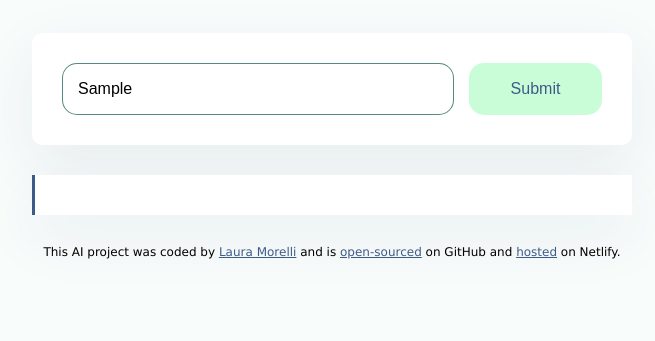
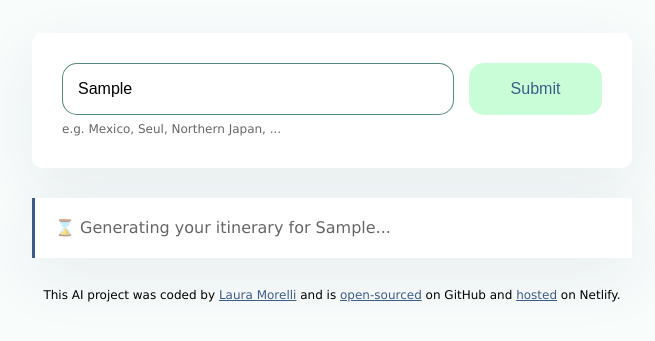
Before and after one commit to laumo15/travel-itinerary-ai-generator, a plain HTML site: page index.html in a window 1280 px wide. Both pictures are taken after typing "Sample" into the empty fields and a click on the input 843 px from the left and 266 px from the top of the page. Shown: the part 177-518 px from the top of the page, without its empty margins (308-963 px from the left). Drawn offline with nearby package versions, Linux system fonts and the light colour scheme; no server answers.

Commit message:
UX improved

```diff
--- a/index.html
+++ b/index.html
@@ -14,11 +14,14 @@
             <h1>AI Travel Itinerary Generator</h1>
         </header>
         <main>
+            <div class="form-container">
             <form id="itinerary-form">
-                <input type="text" placeholder="Enter your destination" autofocus required autocomplete="off" class="instructions" id="user-destination"/>
+                <input type="text" placeholder="Where would you like to go?" autofocus required autocomplete="off" class="instructions" id="user-destination"/>
                 <input type="submit" class="submit-button"/>
             </form>
-            <div class="itinerary" id="itinerary"></div>
+            <div class="hint">e.g. Mexico, Seul, Northern Japan, ...</div>
+            </div>
+            <div class="itinerary hidden" id="itinerary"></div>
         </main>
         <footer>This AI project was coded by <a href="https://github.com/laumo15" target="_blank">Laura Morelli</a> and is <a href="https://github.com/laumo15/travel-itinerary-ai-generator" target="_blank">open-sourced</a> on GitHub and <a href="https://travel-itinerary-ai-generator.netlify.app/" target="_blank">hosted</a> on Netlify.</footer>
     </div>
--- a/src/index.js
+++ b/src/index.js
@@ -1,5 +1,6 @@
 function displayItinerary(response) {
     console.log("generated");
+    console.log(response.data.answer)
 
     new Typewriter("#itinerary", {
     strings: response.data.answer,
@@ -16,8 +17,13 @@ function generateItinerary(event) {
 
     let apiKey = "t7ae374d4862800ofd885f7fba24b093";
     let prompt = `Generate a 5-day travel itinerary with ${destinationInput.value} as destination. Please do not include anything in your answer except the itinerary itself`
-    let context = "You are a travel expert and love to write travel itineraries. Your mission is to generate 5-day itineraries in basic HTML";
+    let context =
+      "You are a travel expert and love to write travel itineraries. Your mission is to generate 5-day itineraries in basic HTML, but please avoid using quotes and the word html at the beginning or other markdown"
     let apiUrl = `https://api.shecodes.io/ai/v1/generate?prompt=${prompt}&context=${context}&key=${apiKey}`
+
+    let itineraryElement = document.querySelector("#itinerary")
+    itineraryElement.classList.remove("hidden")
+    itineraryElement.innerHTML = `<div class="blink">⌛ Generating your itinerary for ${destinationInput.value}...</div>`
 
     console.log("Generating itinerary");
     console.log(`Prompt: ${prompt}`)
--- a/src/styles.css
+++ b/src/styles.css
@@ -21,12 +21,22 @@ h1 {
 }
 
 form {
+    display: flex;
+}
+
+.form-container {
     padding: 30px;
     background-color: white;
     border-radius: 10px;
-    display: flex;
     box-shadow: 0px 20px 60px rgba(50, 65, 100, 0.08);
     margin-bottom: 30px;
+}
+
+.hint {
+    line-height: 1.5;
+    margin-top: 5px;
+    font-size: 12px;
+    opacity: 0.6;
 }
 
 .instructions {
@@ -58,6 +68,10 @@ form {
     box-shadow: 0px 20px 60px rgba(50, 65, 100, 0.08);
 }
 
+.hidden {
+    display: none;
+}
+
 footer {
     text-align: center;
     font-size: 12px;
@@ -67,3 +81,12 @@ footer {
 a {
     color: #3d5b89;
 }
+
+@keyframes blink {
+    50% {
+        opacity: 0.0;
+    }
+}
+.blink {
+    animation: blink 1s steps(5,start) infinite;
+}
```
